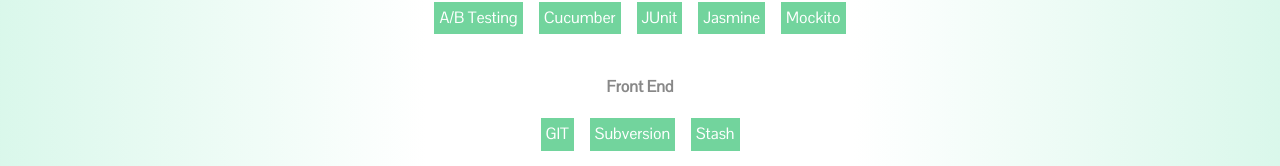
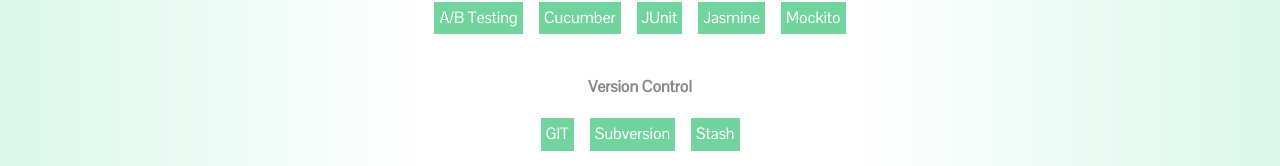
Before and after one commit to cenwerem/portfolio, an Angular app: page /about in a window 1280 px wide. Shown: the part 469-635 px from the top of the page. Built offline with nearby package versions, Linux system fonts and the light colour scheme; a web font is replaced by a local one.

Commit message:
Fixed typo

```diff
--- a/src/app/about/about.component.ts
+++ b/src/app/about/about.component.ts
@@ -29,7 +29,7 @@ export class AboutComponent {
       value: this.testingSkills
     },
     {
-      title: 'Front End',
+      title: 'Version Control',
       value: this.versioning
     },
     {
```
